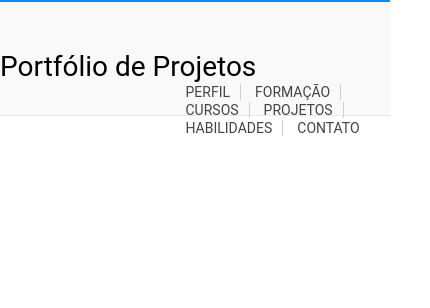
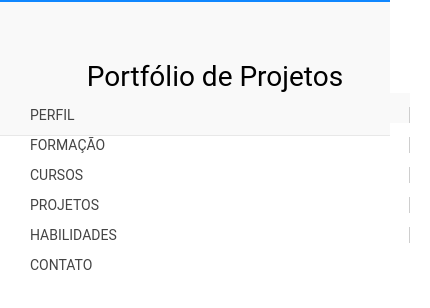
Before and after one commit to matheusbcanato/matheusbcanato.github.io, a plain HTML site: page index.html in a window 390 px wide. Shown: the whole page, 430 px wide, since content can reach past the window. Drawn offline with Linux system fonts and the light colour scheme.

Commit message:
Update for mobile styles.css

```diff
--- a/styles.css
+++ b/styles.css
@@ -6,10 +6,11 @@ h1 {
     padding-top: 46px;
     margin: 0;
 }
+
 .topo-container {
     width: 100%;
-    height:auto;
-    display:table;
+    height: auto;
+    display: table;
     position: inherit;
     background-color: #F9F9F9;
     transition: .5s;
@@ -17,16 +18,23 @@ h1 {
     padding-bottom: 2px;
     border-bottom: 1px solid #e8e8e8;
 }
+
 .topo-header {
     width: 100%;
     max-width: 1280px;
     height: 100%;
     margin: 0 auto;
     margin-top: 2px;
+    display: flex;
+    justify-content: space-between;
+    align-items: center;
+    padding: 10px 20px;
 }
+
 .topo-nav-wraper {
-    margin-left: 45%;
+    display: none; /* Hide the navigation items by default */
 }
+
 .topo-nav {
     width: 100%;
     max-width: 1280px;
@@ -34,35 +42,28 @@ h1 {
     margin: 0 auto;
     background-color: #F9F9F9;
 }
+
 .navContent {
     font-family: 'Roboto', sans-serif;
     font-size: 14px;
     color: #444444;
-  }
-.topo-nav-wraper p.navContent {
-    position: relative;
-    display: inline-block;
     padding: 0px 10px;
-    margin: 0;
     cursor: pointer;
     border-right: 1px solid #cecece;
 }
-  .topo-nav-wraper p.navContent::after {
-    content: "";
-    position: absolute;
-    bottom: 0;
-    left: 50%;
-    transform: translateX(-50%);
-    width: 0;
-    height: 1px;
-    background-color: #1087ff;
-    opacity: 0;
-    transition: opacity 1s ease;
-  }
-  .topo-nav-wraper p.navContent:hover::after {
-    width: 82%;
-    opacity: 1;
-  }
+
 .topo-nav-wraper p.navContent:last-child {
     border-right: none;
 }
+
+/* Media query for mobile responsiveness */
+@media only screen and (max-width: 768px) {
+    .topo-header {
+        flex-direction: column;
+    }
+
+    .topo-nav-wraper {
+        display: block; /* Display the navigation items for mobile */
+        margin: 10px 0;
+    }
+}
```
Lines whose indentation alone changed are shown as unchanged.
